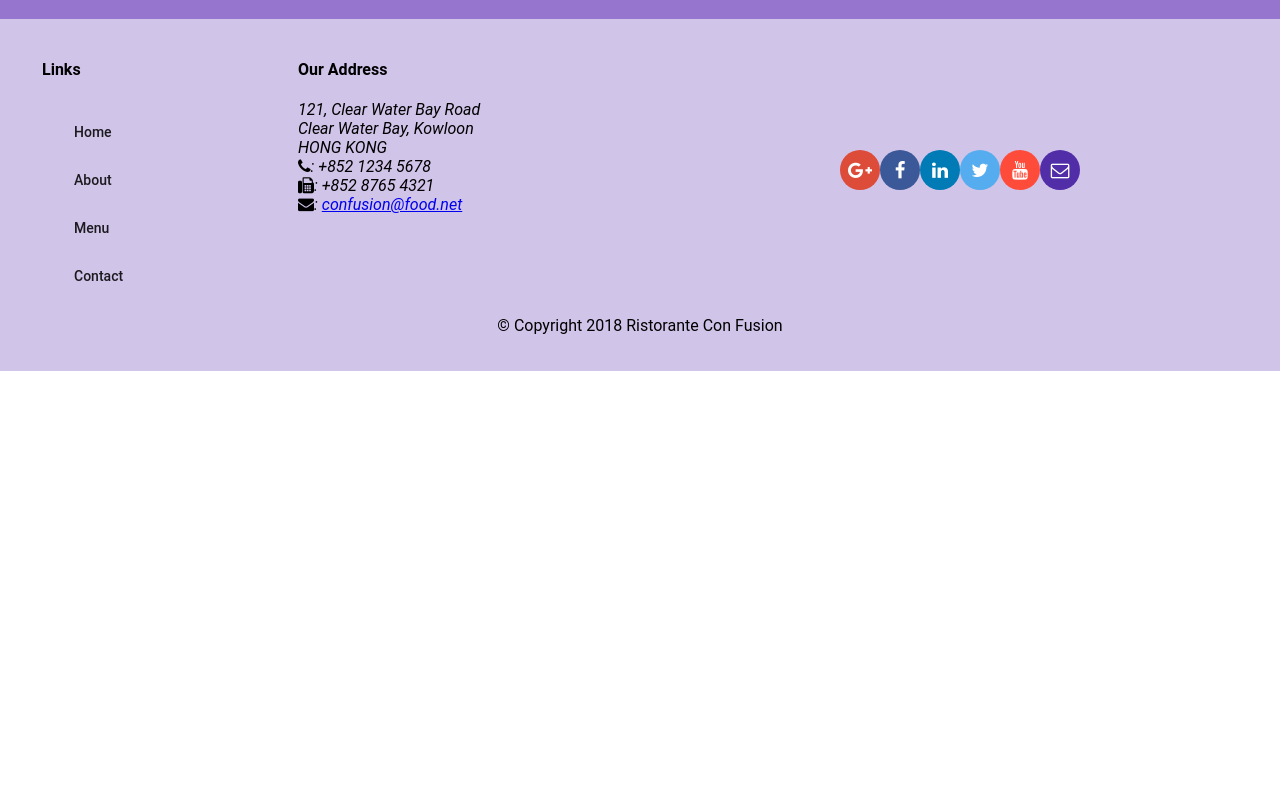
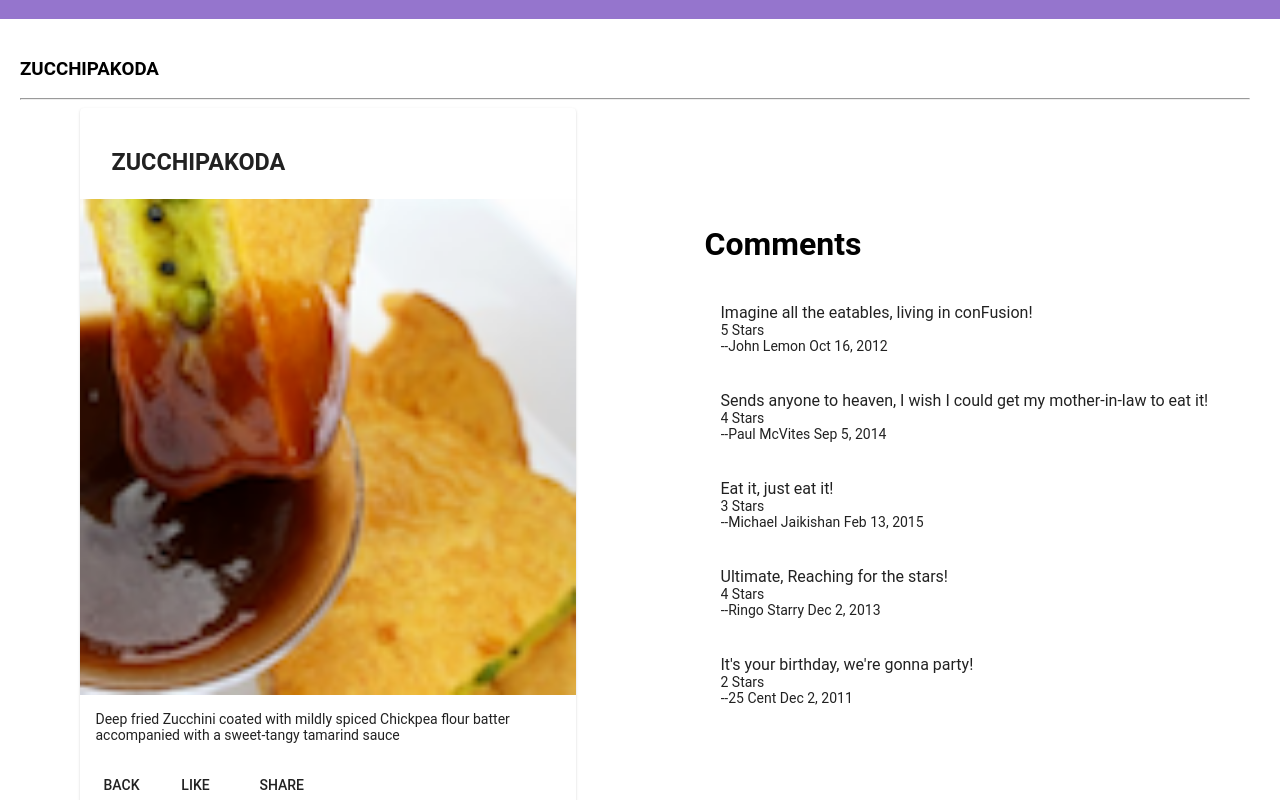
Before and after one commit to instaboy007/web-dev-angular, an Angular app in the folder conFusion/: page /dishdetail/1 in a window 1280 px wide. Before the commit this address led to /. Shown: the part 320-1120 px from the top of the page. Before the commit the page ends 800 px from the top, so only its background shows below. Built offline with nearby package versions, Linux system fonts and the light colour scheme.

Commit message:
single page applications 2

```diff
--- a/conFusion/src/app/dishdetail/dishdetail.component.html
+++ b/conFusion/src/app/dishdetail/dishdetail.component.html
@@ -1,11 +1,17 @@
 <div class="container"
-    fxLayout="row"
+    fxLayout="row wrap"
     fxLayout.sm="column"
     fxLayout.xs="column"
     fxLayoutAlign.gt-md="space-around center"
     fxLayoutGap="10px"
     fxLayoutGap.xs="0">
 
+  <div fxFlex="100">
+    <div>
+      <h3>{{dish.name | uppercase}}</h3>
+      <hr>
+    </div>
+  </div>
   <div fxFlex="40">
     <div fxFlex *ngIf="dish">
       <mat-card>
@@ -20,6 +26,7 @@
           </p>
         </mat-card-content>
         <mat-card-actions>
+          <button mat-button (click)="goBack()">BACK</button>
           <button mat-button>LIKE</button>
           <button mat-button>SHARE</button>
         </mat-card-actions>
--- a/conFusion/src/app/dishdetail/dishdetail.component.ts
+++ b/conFusion/src/app/dishdetail/dishdetail.component.ts
@@ -1,5 +1,10 @@
 import { Component, Input, OnInit } from '@angular/core';
 import { Dish } from '../shared/dish';
+
+import { DishService } from '../services/dish.service';
+
+import { Params, ActivatedRoute } from '@angular/router';
+import { Location } from '@angular/common';
 
 @Component({
   selector: 'app-dishdetail',
@@ -9,12 +14,19 @@
 
 export class DishdetailComponent implements OnInit {
 
-  @Input()
-  dish=Dish;
+  dish: Dish;
 
-  constructor() { }
+  constructor(private dishservice: DishService,
+    private route: ActivatedRoute,
+    private location: Location) { }
 
   ngOnInit() {
+    const id = this.route.snapshot.params['id'];
+    this.dish = this.dishservice.getDish(id);
+  }
+
+  goBack(): void {
+    this.location.back();
   }
 
 }
--- a/conFusion/src/app/menu/menu.component.html
+++ b/conFusion/src/app/menu/menu.component.html
@@ -11,7 +11,7 @@
 
   <div fxFlex>
     <mat-grid-list cols="2" rowHeight="200px">
-      <mat-grid-tile *ngFor="let dish of dishes" (click)="onSelect(dish)">
+      <mat-grid-tile *ngFor="let dish of dishes"  [routerLink]="['/dishdetail', dish.id]">
         <img height="200px" src={{dish.image}} alt={{dish.name}}>
         <mat-grid-tile-footer>
           <h1>{{dish.name | uppercase}}</h1>
@@ -19,5 +19,4 @@
       </mat-grid-tile>
     </mat-grid-list>
   </div>
-  <app-dishdetail [dish]="selectedDish" ></app-dishdetail>
 </div>
```
Also changed, not shown: conFusion/src/app/app-routing/routes.ts (+4 -3 lines).
